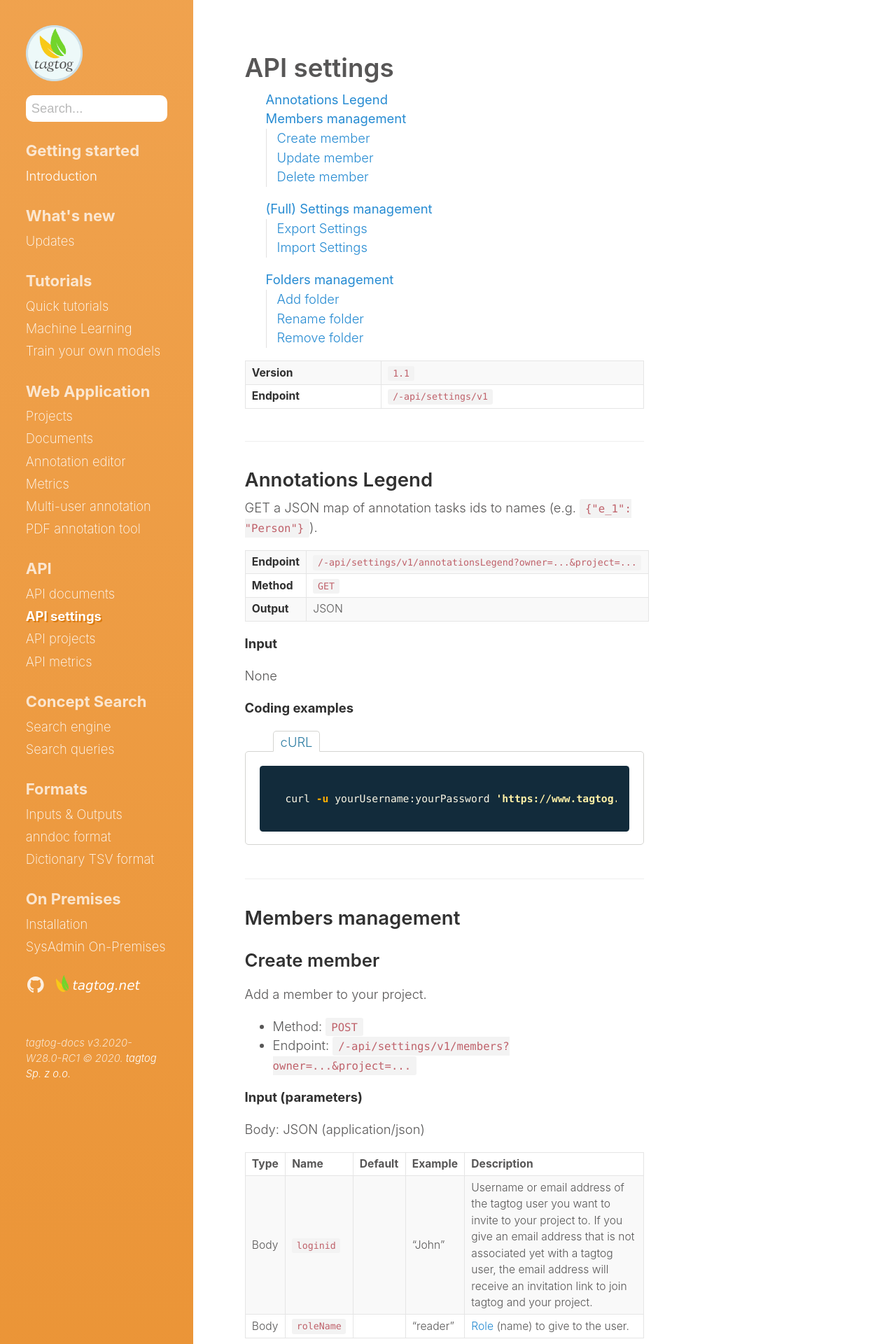
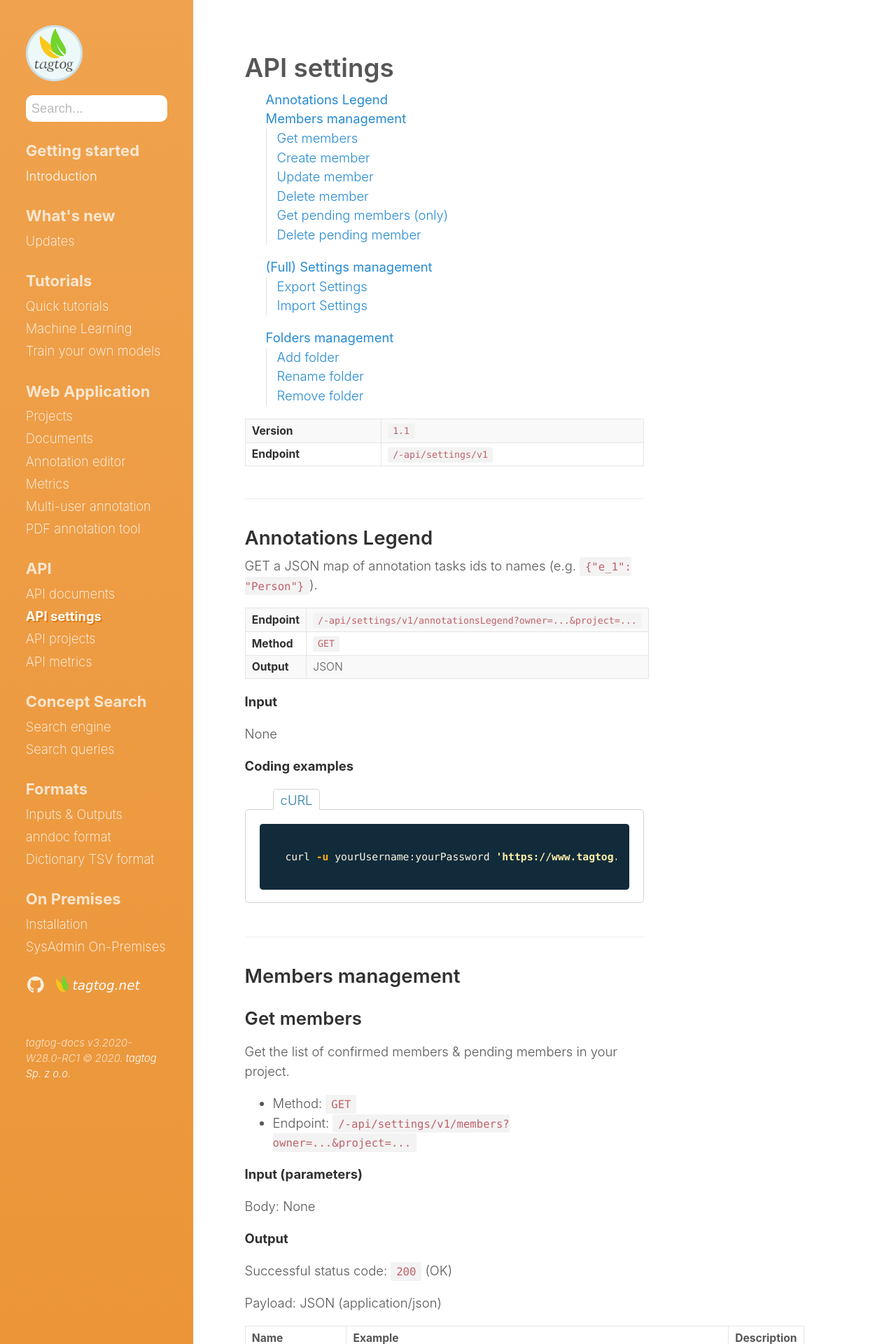
Before and after one commit to tagtogorg/tagtog-doc, a Jekyll site: the page built from API_settings_v1.md, in a window 1280 px wide. Shown: the top 1920 px of the page at 70% size. Built offline with Jekyll 4.4.1, drawn with Linux system fonts in a browser that asks for light colours; nearby versions of some CDN libraries; some of the changed text lies outside the part shown.

Commit message:
update settings

```diff
--- a/API_settings_v1.md
+++ b/API_settings_v1.md
@@ -88,6 +88,30 @@ curl -u yourUsername:yourPassword '{{ page.api_document_url }}/annotationsLegend
 
 ## Members management
 
+### Get members
+
+Get the list of confirmed members & pending members in your project.
+
+* Method: `GET`
+* Endpoint: `{{ page.api_endpoint }}/members{{ page.mandatory_query_parameters }}`
+
+**Input (parameters)**
+
+Body: None
+
+**Output**
+
+Successful status code: `200` (OK)
+
+Payload: JSON (application/json)
+
+| Name             | Example                                                                                                               | Description                                |
+| ---------------- | --------------------------------------------------------------------------------------------------------------------- | ------------------------------------------ |
+| `members`        | `[{"username":"yourUsername","roleName":"admin"},{"username":"John","roleName":"reader"}]`                            | Array of confirmed members in the project. |
+| `pendingMembers` | `[{"invitationToken":"invt-220dc7a2-7c0c-459f-80a6-ba5edc80c71f","roleName":"admin","email":"somebody@example.com"}]` | Array of pending members in the project.   |
+
+---
+
 ### Create member
 
 Add a member to your project.
@@ -99,10 +123,10 @@ Add a member to your project.
 
 Body: JSON (application/json)
 
-| Type | Name       | Default | Example  | Description                                                                                                                                                                                                                                        |
-| ---- | ---------- | ------- | -------- | -------------------------------------------------------------------------------------------------------------------------------------------------------------------------------------------------------------------------------------------------- |
-| Body | `loginid`  |         | "John"   | Username or email address of the tagtog user you want to invite to your project to. If you give an email address that is not associated yet with a tagtog user, the email address will receive an invitation link to join tagtog and your project. |
-| Body | `roleName` |         | "reader" | [Role](collaboration.html#roles) (name) to give to the user.                                                                                                                                                                                       |
+| Type | Name       | Default | Example  | Description                                                                                                                                                                                                                                                                                                                                                                                                                                                                                          |
+| ---- | ---------- | ------- | -------- | ---------------------------------------------------------------------------------------------------------------------------------------------------------------------------------------------------------------------------------------------------------------------------------------------------------------------------------------------------------------------------------------------------------------------------------------------------------------------------------------------------- |
+| Body | `loginid`  |         | "John"   | Username or email address of the tagtog user you want to invite to your project to. If the user exists in tagtog, currently, this is added immediately to your project without requiring confirmation from the user. This might change in the future.<br><br>If you give an email address that is not associated yet with a tagtog user, the email address will receive an invitation link to join tagtog and your project. Invited members who have not confirmed yet are called "pending members". |
+| Body | `roleName` |         | "reader" | [Role](collaboration.html#roles) (name) to give to the user.                                                                                                                                                                                                                                                                                                                                                                                                                                         |
 
 **Output**
 
@@ -112,7 +136,7 @@ Successful status code: `205` (Reset Content; no payload)
 
 ### Update member
 
-Change the role of an existing member in your project.
+Change the role of an existing & confirmed member in your project.
 
 * Method: `PUT`
 * Endpoint: `{{ page.api_endpoint }}/members/:member{{ page.mandatory_query_parameters }}`
@@ -134,7 +158,7 @@ Successful status code: `205` (Reset Content; no payload)
 
 ### Delete member
 
-Remove an existing member from your project.
+Remove an existing & confirmed member from your project.
 
 * Method: `DELETE`
 * Endpoint: `{{ page.api_endpoint }}/members/:member{{ page.mandatory_query_parameters }}`
@@ -146,6 +170,50 @@ Body: None
 | Type | Name     | Default | Example | Description                               |
 | ---- | -------- | ------- | ------- | ----------------------------------------- |
 | Path | `member` |         | "John"  | Username of the project member to delete. |
+
+**Output**
+
+Successful status code: `205` (Reset Content; no payload)
+
+---
+
+### Get pending members (only)
+
+Get the list of pending members in your project.
+
+* Method: `GET`
+* Endpoint: `{{ page.api_endpoint }}/pending-members{{ page.mandatory_query_parameters }}`
+
+**Input (parameters)**
+
+Body: None
+
+**Output**
+
+Successful status code: `200` (OK)
+
+Payload: JSON (application/json)
+
+| Name             | Example                                                                                                               | Description                              |
+| ---------------- | --------------------------------------------------------------------------------------------------------------------- | ---------------------------------------- |
+| `pendingMembers` | `[{"invitationToken":"invt-220dc7a2-7c0c-459f-80a6-ba5edc80c71f","roleName":"admin","email":"somebody@example.com"}]` | Array of pending members in the project. |
+
+---
+
+### Delete pending member
+
+Remove a pending member from your project.
+
+* Method: `DELETE`
+* Endpoint: `{{ page.api_endpoint }}/pending-members/:invitationToken{{ page.mandatory_query_parameters }}`
+
+**Input (parameters)**
+
+Body: None
+
+| Type | Name              | Default | Example                                     | Description                                                                       |
+| ---- | ----------------- | ------- | ------------------------------------------- | --------------------------------------------------------------------------------- |
+| Path | `invitationToken` |         | "invt-220dc7a2-7c0c-459f-80a6-ba5edc80c71f" | Invitation token, which uniquely identifies the invitation to the pending member. |
 
 **Output**
 
```
